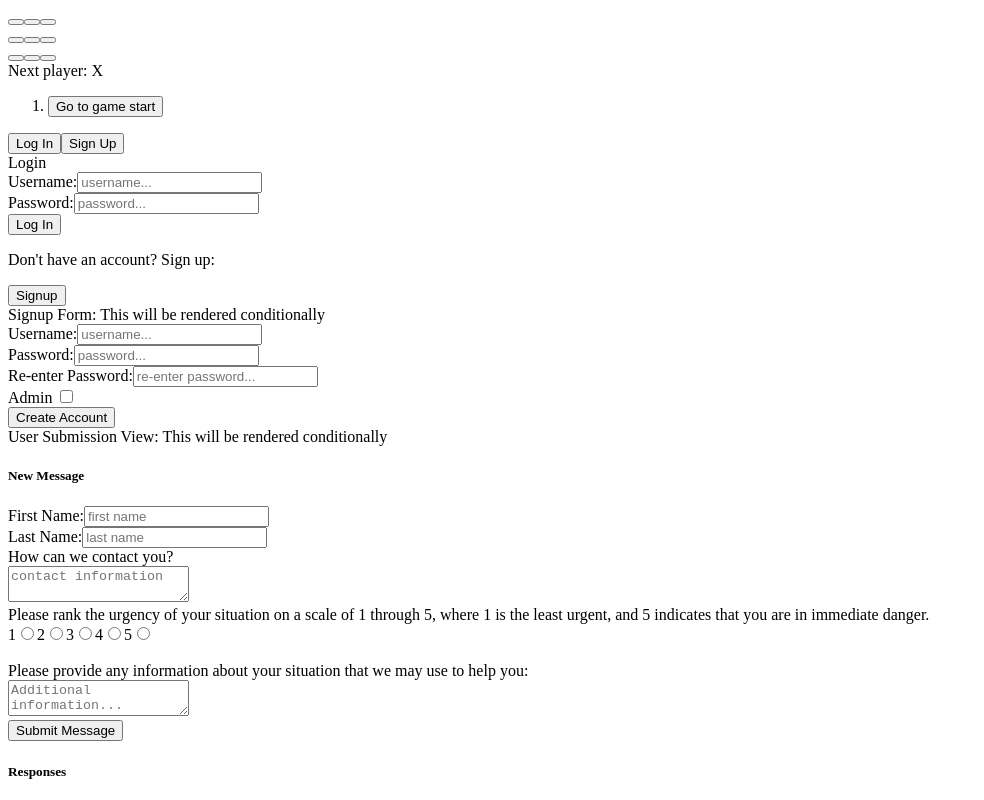
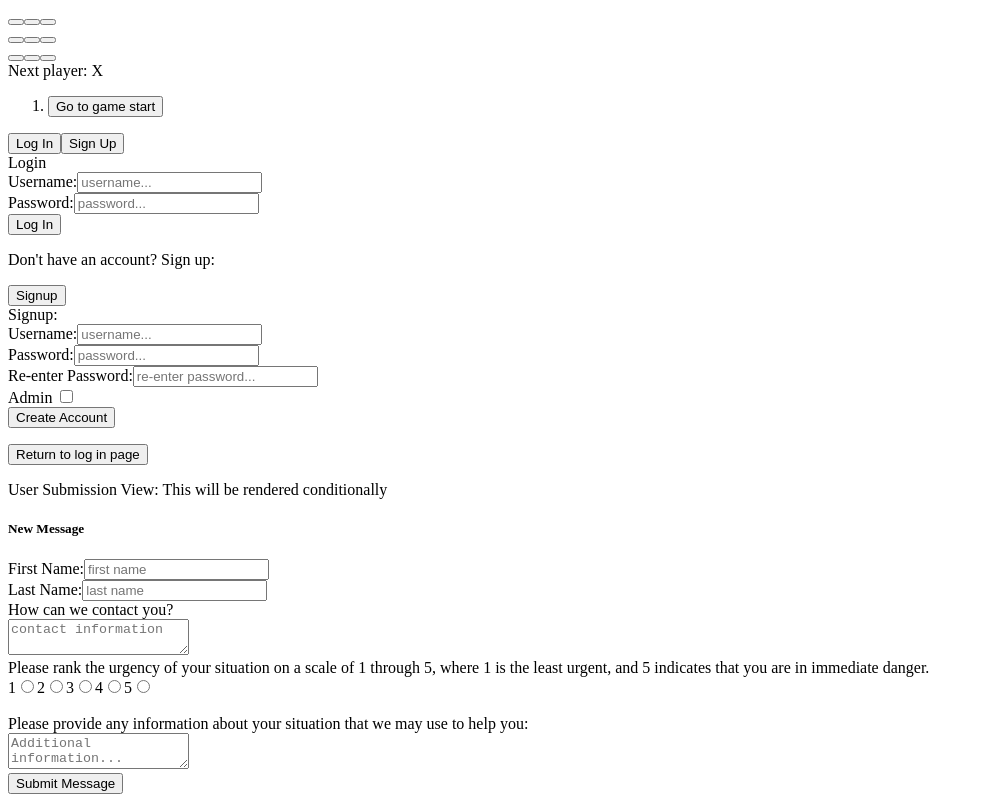
Before and after one commit to sallyyeng/Sesa.me, a React app: page / in a window 1280 px wide. Shown: the top 800 px of the page, without its empty margins (0-984 px from the left). Built offline with nearby package versions, Linux system fonts and the light colour scheme; no server answers; the HTML template or start-up script is replaced by a standard one.

Commit message:
Add login button to signup page to navigate back to sign up

```diff
--- a/client/src/components/user/formView/signup.jsx
+++ b/client/src/components/user/formView/signup.jsx
@@ -54,7 +54,7 @@ class Signup extends React.Component {
   render() {
     return (
       <div>
-        <div>Signup Form: This will be rendered conditionally</div>
+        <div>Signup:</div>
         <label className="signup-username">
           Username:<input type="text" placeholder="username..." onChange={this.onUsernameChange.bind(this)}></input>
         </label>
@@ -73,6 +73,10 @@ class Signup extends React.Component {
         </label>
         <br></br>
         <button onClick={this.onSubmit.bind(this)}>Create Account</button>
+        <br></br>
+        <p>
+          <button onClick={this.props.showLogIn}>Return to log in page</button>
+        </p>
       </div>
     );
   }
--- a/client/src/index.jsx
+++ b/client/src/index.jsx
@@ -215,7 +215,7 @@ class App extends React.Component {
         <div>
           <h3>Signup:</h3>
           <br></br>
-          <Signup createUser={this.createUser.bind(this)}/>
+          <Signup createUser={this.createUser.bind(this)} showLogIn={this.showLogIn.bind(this)}/>
         </div>
       </div>)
     }
```
